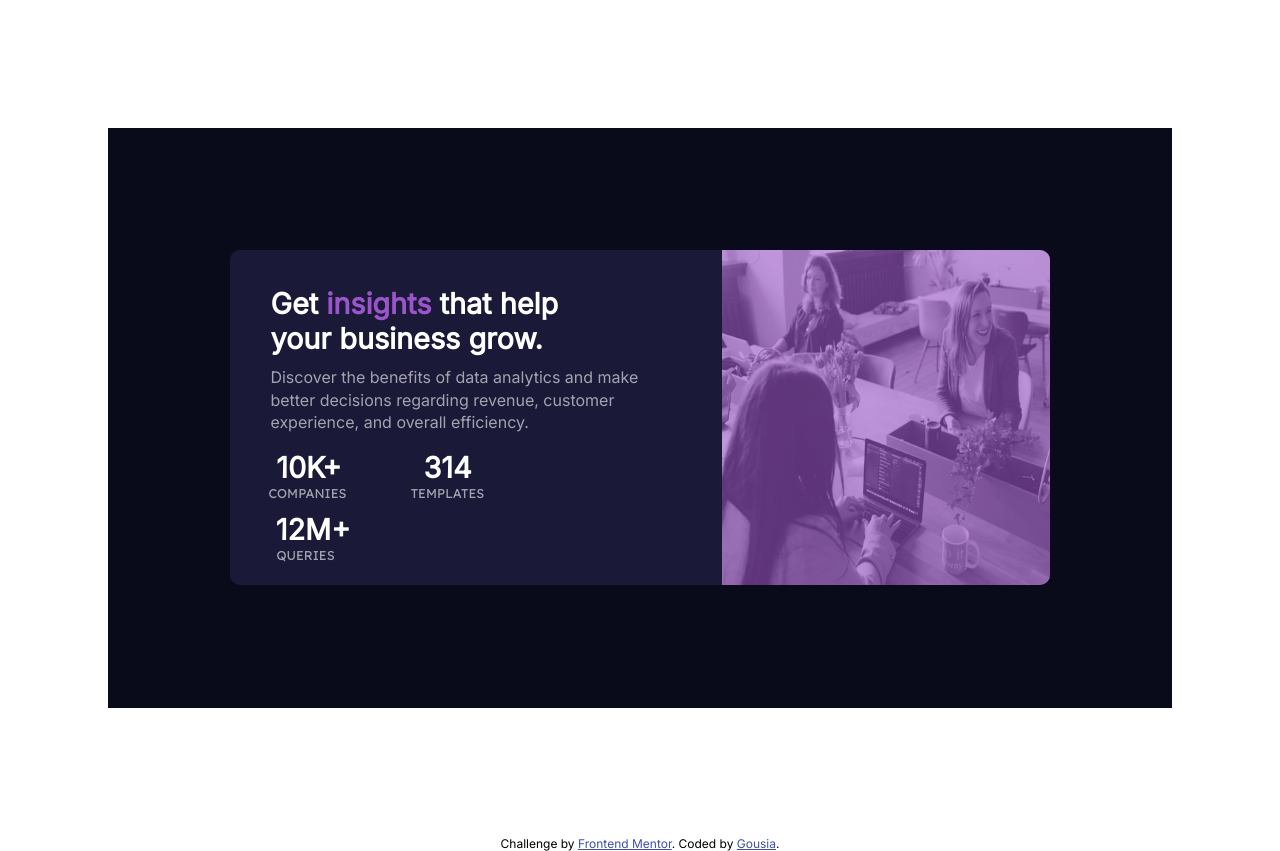
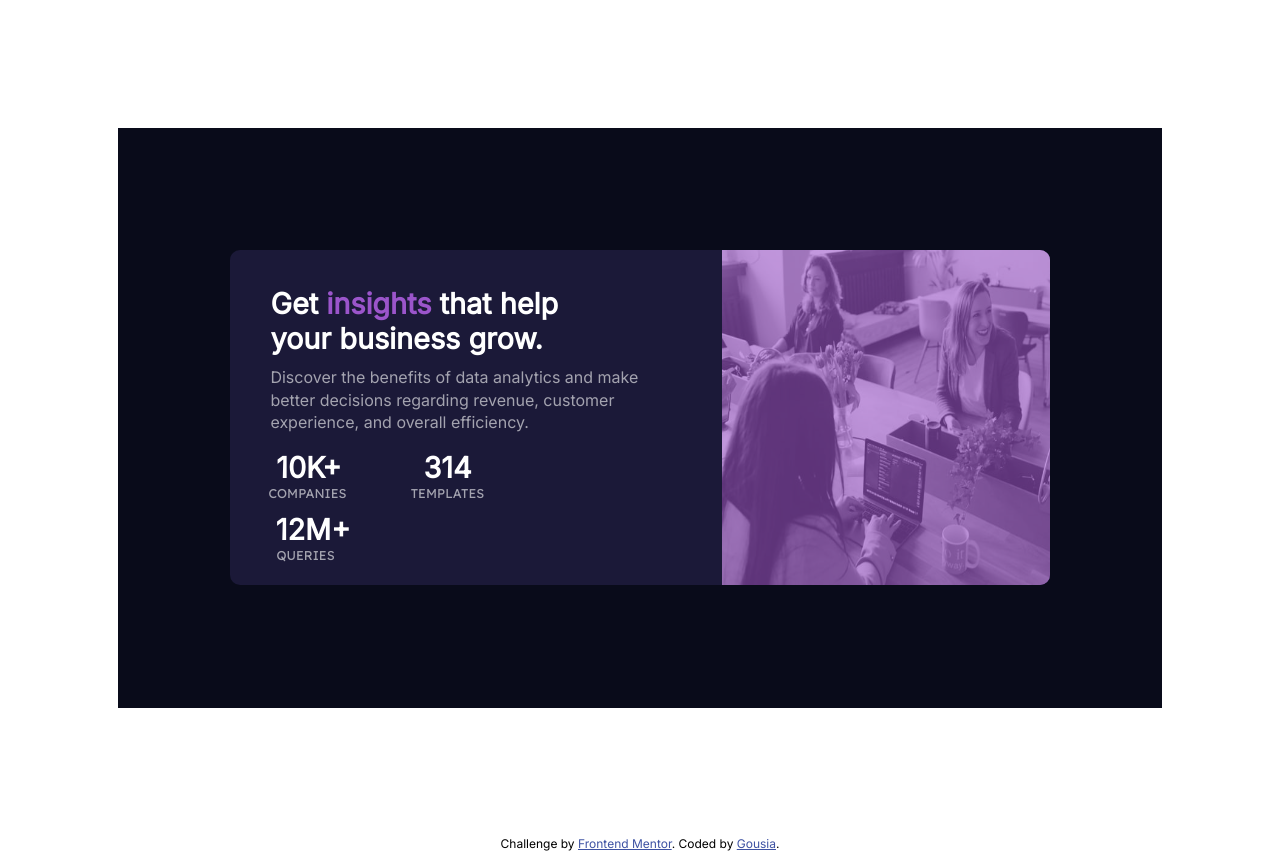
Before and after one commit to GousiaTantray/stats-preview-card-component-main, a plain HTML site: page index.html in a window 1280 px wide. Drawn offline with Linux system fonts and the light colour scheme.

Commit message:
Add files via upload

```diff
--- a/style.css
+++ b/style.css
@@ -82,7 +82,7 @@ header{
     width: 100%;
     height: 95%;
     margin: 0;
-    padding: 20px 20px;
+    padding: 20px 10px;
 }
 
 .card{
```
